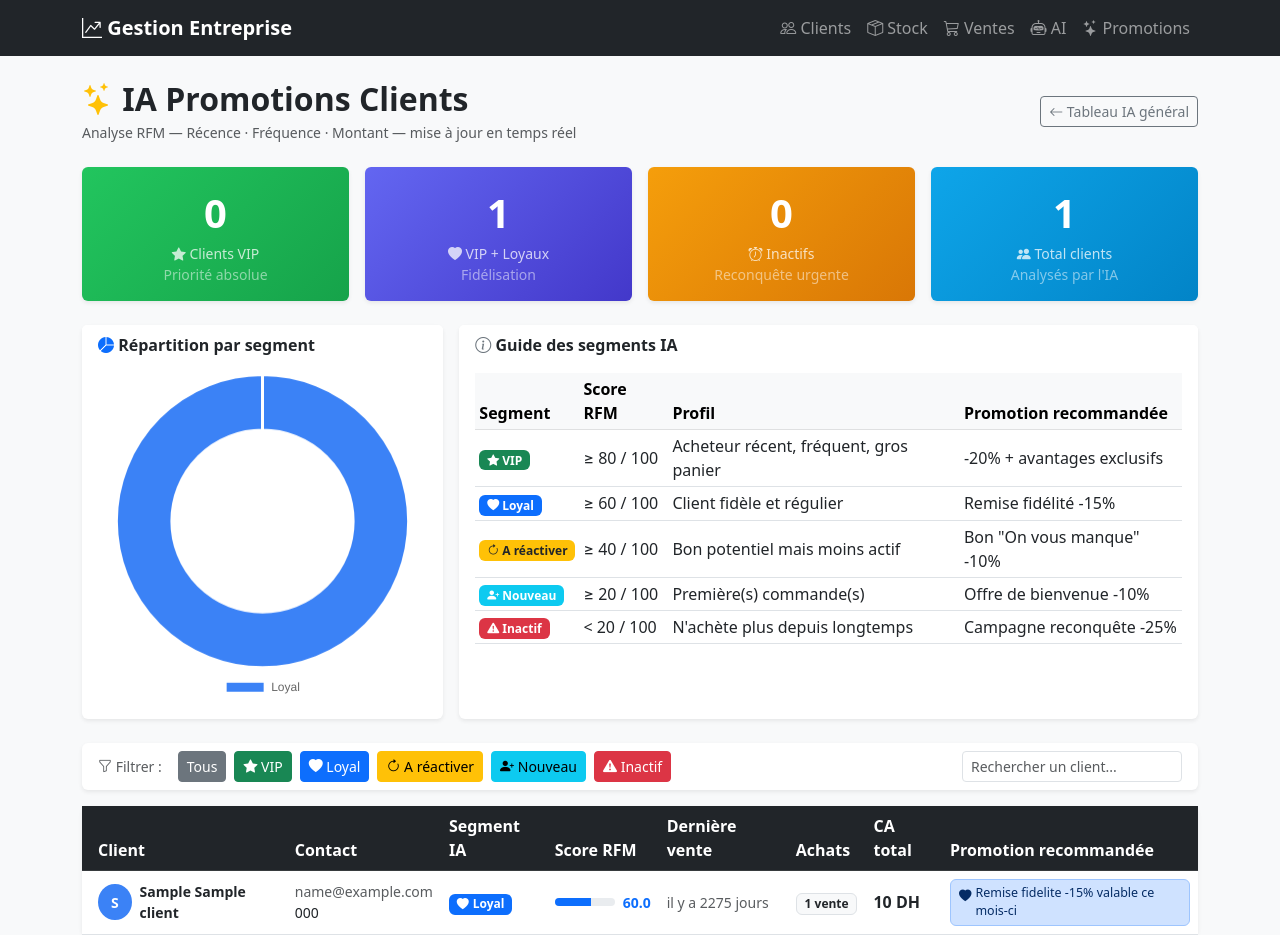
After one commit to sadiki360/gestion_entreprise, a Django app: page /ai/promotions/ in a window 1280 px wide. The commit adds this page. Run offline with Django 5.2, Linux system fonts and the light colour scheme; tables that the repository leaves empty hold one stand-in row (values such as "Sample post").

Commit message:
Update ai_engine and stock management commands

```diff
--- /dev/null
+++ b/ai_engine/templates/ai_engine/promotions_clients.html
@@ -0,0 +1,308 @@
+{% extends 'base.html' %}
+{% block title %}IA — Promotions Clients{% endblock %}
+
+{% block content %}
+
+<!-- ══ En-tête ══════════════════════════════════════════════════════════ -->
+<div class="d-flex align-items-center justify-content-between mb-4 flex-wrap gap-2">
+  <div>
+    <h2 class="fw-bold mb-0">
+      <i class="bi bi-stars text-warning"></i>
+      IA Promotions Clients
+    </h2>
+    <p class="text-muted small mb-0 mt-1">
+      Analyse RFM — Récence · Fréquence · Montant — mise à jour en temps réel
+    </p>
+  </div>
+  <a href="{% url 'ai_dashboard' %}" class="btn btn-outline-secondary btn-sm">
+    <i class="bi bi-arrow-left"></i> Tableau IA général
+  </a>
+</div>
+
+<!-- ══ Cartes KPI ════════════════════════════════════════════════════════ -->
+<div class="row g-3 mb-4">
+
+  <div class="col-6 col-md-3">
+    <div class="card border-0 shadow-sm h-100" style="background:linear-gradient(135deg,#22c55e,#16a34a);color:#fff;">
+      <div class="card-body text-center py-3">
+        <div class="fs-1 fw-bold">{{ vip_count }}</div>
+        <div class="small opacity-75"><i class="bi bi-star-fill"></i> Clients VIP</div>
+        <div class="small opacity-50">Priorité absolue</div>
+      </div>
+    </div>
+  </div>
+
+  <div class="col-6 col-md-3">
+    <div class="card border-0 shadow-sm h-100" style="background:linear-gradient(135deg,#6366f1,#4338ca);color:#fff;">
+      <div class="card-body text-center py-3">
+        <div class="fs-1 fw-bold">{{ urgent }}</div>
+        <div class="small opacity-75"><i class="bi bi-heart-fill"></i> VIP + Loyaux</div>
+        <div class="small opacity-50">Fidélisation</div>
+      </div>
+    </div>
+  </div>
+
+  <div class="col-6 col-md-3">
+    <div class="card border-0 shadow-sm h-100" style="background:linear-gradient(135deg,#f59e0b,#d97706);color:#fff;">
+      <div class="card-body text-center py-3">
+        <div class="fs-1 fw-bold">{{ inactifs }}</div>
+        <div class="small opacity-75"><i class="bi bi-alarm"></i> Inactifs</div>
+        <div class="small opacity-50">Reconquête urgente</div>
+      </div>
+    </div>
+  </div>
+
+  <div class="col-6 col-md-3">
+    <div class="card border-0 shadow-sm h-100" style="background:linear-gradient(135deg,#0ea5e9,#0284c7);color:#fff;">
+      <div class="card-body text-center py-3">
+        <div class="fs-1 fw-bold">{{ total }}</div>
+        <div class="small opacity-75"><i class="bi bi-people-fill"></i> Total clients</div>
+        <div class="small opacity-50">Analysés par l'IA</div>
+      </div>
+    </div>
+  </div>
+
+</div>
+
+<!-- ══ Graphique + Légende segments ═══════════════════════════════════════ -->
+<div class="row g-3 mb-4">
+
+  <div class="col-md-4">
+    <div class="card border-0 shadow-sm h-100">
+      <div class="card-header bg-white fw-semibold border-0 pb-0">
+        <i class="bi bi-pie-chart-fill text-primary"></i> Répartition par segment
+      </div>
+      <div class="card-body d-flex align-items-center justify-content-center">
+        <canvas id="segmentChart" width="220" height="220"></canvas>
+      </div>
+    </div>
+  </div>
+
+  <div class="col-md-8">
+    <div class="card border-0 shadow-sm h-100">
+      <div class="card-header bg-white fw-semibold border-0 pb-0">
+        <i class="bi bi-info-circle text-secondary"></i> Guide des segments IA
+      </div>
+      <div class="card-body">
+        <div class="table-responsive">
+          <table class="table table-sm align-middle mb-0">
+            <thead class="table-light">
+              <tr>
+                <th>Segment</th>
+                <th>Score RFM</th>
+                <th>Profil</th>
+                <th>Promotion recommandée</th>
+              </tr>
+            </thead>
+            <tbody>
+              <tr>
+                <td><span class="badge bg-success"><i class="bi bi-star-fill"></i> VIP</span></td>
+                <td>≥ 80 / 100</td>
+                <td>Acheteur récent, fréquent, gros panier</td>
+                <td>-20% + avantages exclusifs</td>
+              </tr>
+              <tr>
+                <td><span class="badge bg-primary"><i class="bi bi-heart-fill"></i> Loyal</span></td>
+                <td>≥ 60 / 100</td>
+                <td>Client fidèle et régulier</td>
+                <td>Remise fidélité -15%</td>
+              </tr>
+              <tr>
+                <td><span class="badge bg-warning text-dark"><i class="bi bi-arrow-clockwise"></i> A réactiver</span></td>
+                <td>≥ 40 / 100</td>
+                <td>Bon potentiel mais moins actif</td>
+                <td>Bon "On vous manque" -10%</td>
+              </tr>
+              <tr>
+                <td><span class="badge bg-info"><i class="bi bi-person-plus-fill"></i> Nouveau</span></td>
+                <td>≥ 20 / 100</td>
+                <td>Première(s) commande(s)</td>
+                <td>Offre de bienvenue -10%</td>
+              </tr>
+              <tr>
+                <td><span class="badge bg-danger"><i class="bi bi-exclamation-triangle-fill"></i> Inactif</span></td>
+                <td>&lt; 20 / 100</td>
+                <td>N'achète plus depuis longtemps</td>
+                <td>Campagne reconquête -25%</td>
+              </tr>
+            </tbody>
+          </table>
+        </div>
+      </div>
+    </div>
+  </div>
+
+</div>
+
+<!-- ══ Filtres ════════════════════════════════════════════════════════════ -->
+<div class="card border-0 shadow-sm mb-3">
+  <div class="card-body py-2 d-flex flex-wrap gap-2 align-items-center">
+    <span class="text-muted small me-2"><i class="bi bi-funnel"></i> Filtrer :</span>
+    <button class="btn btn-sm btn-outline-secondary filter-btn active" data-filter="tous">Tous</button>
+    <button class="btn btn-sm btn-success filter-btn"    data-filter="VIP">
+      <i class="bi bi-star-fill"></i> VIP
+    </button>
+    <button class="btn btn-sm btn-primary filter-btn"   data-filter="Loyal">
+      <i class="bi bi-heart-fill"></i> Loyal
+    </button>
+    <button class="btn btn-sm btn-warning filter-btn"   data-filter="A reactiver">
+      <i class="bi bi-arrow-clockwise"></i> A réactiver
+    </button>
+    <button class="btn btn-sm btn-info filter-btn"      data-filter="Nouveau">
+      <i class="bi bi-person-plus-fill"></i> Nouveau
+    </button>
+    <button class="btn btn-sm btn-danger filter-btn"    data-filter="Inactif">
+      <i class="bi bi-exclamation-triangle-fill"></i> Inactif
+    </button>
+    <div class="ms-auto">
+      <input type="text" id="searchClient" class="form-control form-control-sm"
+             placeholder="Rechercher un client..." style="min-width:200px;">
+    </div>
+  </div>
+</div>
+
+<!-- ══ Tableau clients ═══════════════════════════════════════════════════ -->
+<div class="card border-0 shadow-sm">
+  <div class="card-body p-0">
+    <div class="table-responsive">
+      <table class="table table-hover align-middle mb-0" id="clientTable">
+        <thead class="table-dark">
+          <tr>
+            <th class="ps-3">Client</th>
+            <th>Contact</th>
+            <th>Segment IA</th>
+            <th>Score RFM</th>
+            <th>Dernière vente</th>
+            <th>Achats</th>
+            <th>CA total</th>
+            <th>Promotion recommandée</th>
+          </tr>
+        </thead>
+        <tbody id="clientTbody">
+          {% for client in clients %}
+          <tr class="client-row" data-segment="{{ client.segment }}">
+            <td class="ps-3">
+              <div class="d-flex align-items-center gap-2">
+                <div class="rounded-circle d-flex align-items-center justify-content-center fw-bold text-white"
+                     style="width:36px;height:36px;font-size:14px;
+                     background:{% if client.badge == 'success' %}#22c55e{% elif client.badge == 'primary' %}#3b82f6{% elif client.badge == 'warning' %}#f59e0b{% elif client.badge == 'info' %}#06b6d4{% elif client.badge == 'danger' %}#ef4444{% else %}#6b7280{% endif %};">
+                  {{ client.nom|first|upper }}
+                </div>
+                <div>
+                  <div class="fw-semibold small">{{ client.nom }}</div>
+                </div>
+              </div>
+            </td>
+            <td>
+              <div class="small text-muted">{{ client.email }}</div>
+              <div class="small">{{ client.telephone }}</div>
+            </td>
+            <td>
+              <span class="badge bg-{{ client.badge }} d-inline-flex align-items-center gap-1">
+                <i class="bi {{ client.icone }}"></i>
+                {{ client.segment }}
+              </span>
+            </td>
+            <td>
+              <div class="d-flex align-items-center gap-2">
+                <div class="progress flex-grow-1" style="height:8px;min-width:60px;">
+                  <div class="progress-bar bg-{{ client.badge }}"
+                       style="width:{{ client.score }}%;">
+                  </div>
+                </div>
+                <span class="small fw-bold text-{{ client.badge }}">{{ client.score }}</span>
+              </div>
+            </td>
+            <td class="small text-muted">{{ client.recence }}</td>
+            <td>
+              <span class="badge bg-light text-dark border">
+                {{ client.frequence }} vente{{ client.frequence|pluralize }}
+              </span>
+            </td>
+            <td class="fw-semibold">{{ client.montant|floatformat:0 }} DH</td>
+            <td>
+              <div class="alert alert-{{ client.badge }} py-1 px-2 mb-0 small d-flex align-items-start gap-1"
+                   style="font-size:0.78rem;">
+                <i class="bi {{ client.icone }} mt-1 flex-shrink-0"></i>
+                <span>{{ client.promotion }}</span>
+              </div>
+            </td>
+          </tr>
+          {% empty %}
+          <tr>
+            <td colspan="8" class="text-center py-5 text-muted">
+              <i class="bi bi-people display-4 d-block mb-2"></i>
+              Aucun client trouvé. Ajoutez des clients et des ventes pour activer l'IA.
+            </td>
+          </tr>
+          {% endfor %}
+        </tbody>
+      </table>
+    </div>
+  </div>
+</div>
+
+{% endblock %}
+
+{% block scripts %}
+<!-- Chart.js — graphique segments -->
+<script>
+  const segLabels = {{ stats.labels|safe }};
+  const segValues = {{ stats.values|safe }};
+  const segColors = {{ stats.colors|safe }};
+
+  const ctx = document.getElementById('segmentChart').getContext('2d');
+  new Chart(ctx, {
+    type: 'doughnut',
+    data: {
+      labels: segLabels,
+      datasets: [{
+        data: segValues,
+        backgroundColor: segColors,
+        borderWidth: 3,
+        borderColor: '#fff',
+        hoverOffset: 10,
+      }]
+    },
+    options: {
+      cutout: '62%',
+      plugins: {
+        legend: {
+          position: 'bottom',
+          labels: { padding: 12, font: { size: 12 } }
+        },
+        tooltip: {
+          callbacks: {
+            label: ctx => ` ${ctx.parsed} client${ctx.parsed > 1 ? 's' : ''}`
+          }
+        }
+      }
+    }
+  });
+
+  // ── Filtre par segment ──────────────────────────────────────────────
+  document.querySelectorAll('.filter-btn').forEach(btn => {
+    btn.addEventListener('click', function () {
+      document.querySelectorAll('.filter-btn').forEach(b => b.classList.remove('active'));
+      this.classList.add('active');
+      const filter = this.dataset.filter;
+      filterTable(filter, document.getElementById('searchClient').value);
+    });
+  });
+
+  document.getElementById('searchClient').addEventListener('input', function () {
+    const active = document.querySelector('.filter-btn.active').dataset.filter;
+    filterTable(active, this.value);
+  });
+
+  function filterTable(segment, search) {
+    const rows = document.querySelectorAll('.client-row');
+    const q    = search.toLowerCase().trim();
+    rows.forEach(row => {
+      const matchSeg    = (segment === 'tous') || (row.dataset.segment === segment);
+      const matchSearch = q === '' || row.textContent.toLowerCase().includes(q);
+      row.style.display = (matchSeg && matchSearch) ? '' : 'none';
+    });
+  }
+</script>
+{% endblock %}
--- a/ai_engine/urls.py
+++ b/ai_engine/urls.py
@@ -2,5 +2,6 @@ from django.urls import path
 from . import views
 
 urlpatterns = [
-    path('', views.ai_dashboard, name='ai_dashboard'),
+    path('',           views.ai_dashboard,      name='ai_dashboard'),
+    path('promotions/', views.promotions_clients, name='promotions_clients'),
 ]
--- a/ai_engine/views.py
+++ b/ai_engine/views.py
@@ -4,14 +4,37 @@ from .analyzer import (
     recommandations_stock,
     recommandations_ventes,
     prediction_ventes_semaine,
+    analyser_clients_promotions,
+    stats_segments,
 )
 
 
 def ai_dashboard(request):
     context = {
-        'analyse': analyse_ventes(),
-        'reco_stock': recommandations_stock(),
-        'reco_ventes': recommandations_ventes(),
-        'prediction': prediction_ventes_semaine(),
+        'analyse':      analyse_ventes(),
+        'reco_stock':   recommandations_stock(),
+        'reco_ventes':  recommandations_ventes(),
+        'prediction':   prediction_ventes_semaine(),
     }
     return render(request, 'ai_engine/ai_dashboard.html', context)
+
+
+def promotions_clients(request):
+    clients   = analyser_clients_promotions()
+    stats     = stats_segments()
+
+    # Statistiques rapides pour les cartes du haut
+    total     = len(clients)
+    vip_count = sum(1 for c in clients if c['segment'] == 'VIP')
+    inactifs  = sum(1 for c in clients if c['segment'] == 'Inactif')
+    urgent    = sum(1 for c in clients if c['segment'] in ('VIP', 'Loyal'))
+
+    context = {
+        'clients':    clients,
+        'stats':      stats,
+        'total':      total,
+        'vip_count':  vip_count,
+        'inactifs':   inactifs,
+        'urgent':     urgent,
+    }
+    return render(request, 'ai_engine/promotions_clients.html', context)
--- /dev/null
+++ b/stock/management/__init__.py
@@ -0,0 +1 @@
+# management package
--- /dev/null
+++ b/stock/management/commands/__init__.py
@@ -0,0 +1 @@
+# commands package
--- a/templates/base.html
+++ b/templates/base.html
@@ -21,6 +21,7 @@
                 <a class="nav-link" href="{% url 'produit_list' %}"><i class="bi bi-box-seam"></i> Stock</a>
                 <a class="nav-link" href="{% url 'vente_list' %}"><i class="bi bi-cart3"></i> Ventes</a>
                 <a class="nav-link" href="{% url 'ai_dashboard' %}"><i class="bi bi-robot"></i> AI</a>
+                <a class="nav-link" href="{% url 'promotions_clients' %}"><i class="bi bi-stars"></i> Promotions</a>
 
             </div>
         </div>
```
Also changed, not shown: ai_engine/analyzer.py (+185 -0 lines), stock/management/commands/seed_data.py (added, +165 -0 lines).
